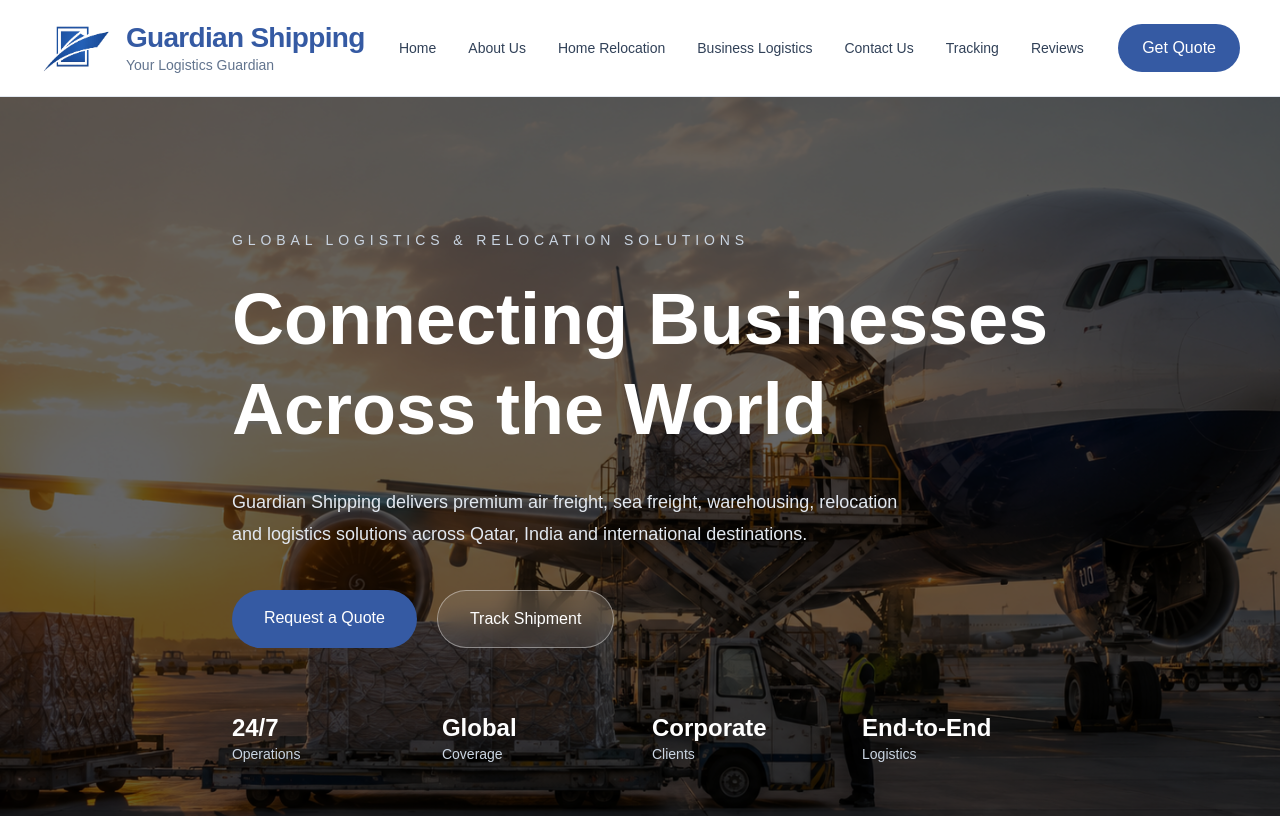
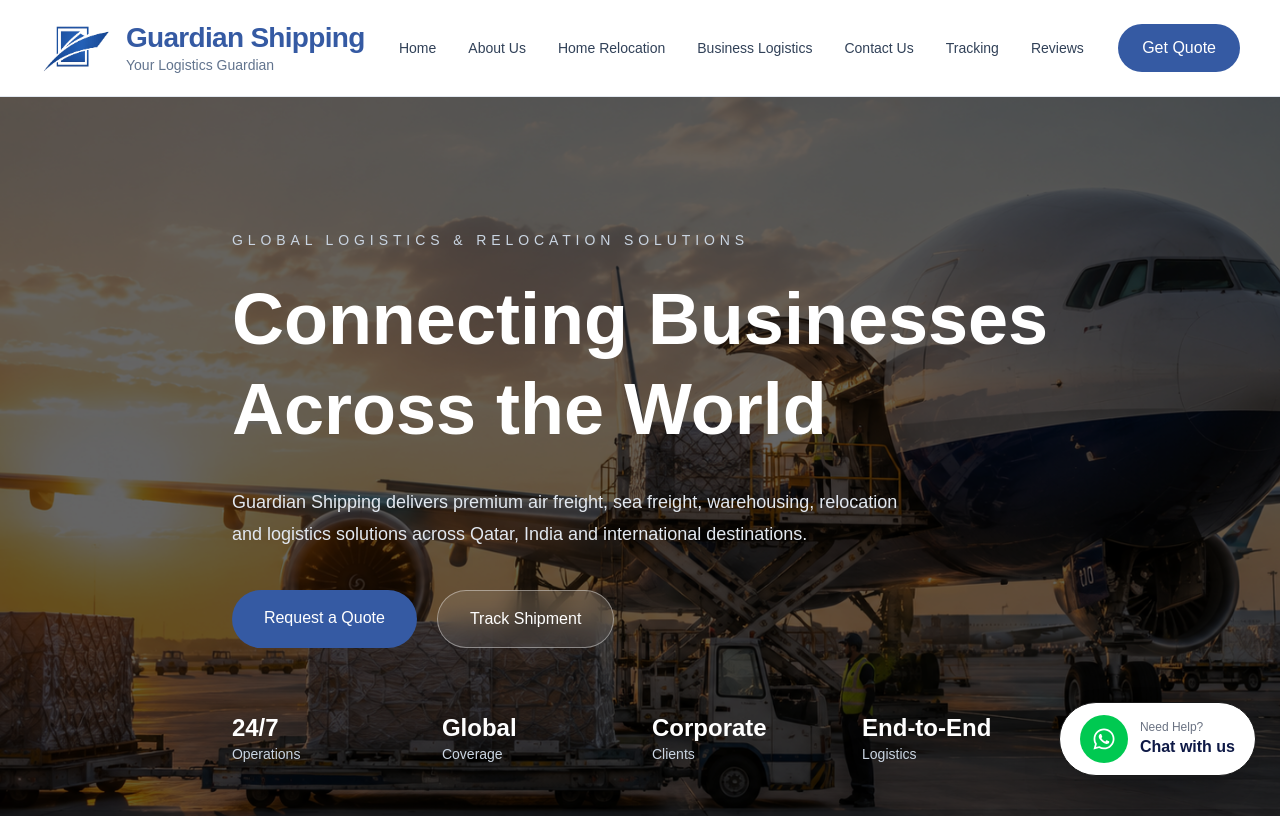
Before and after one commit to Ajiithh/guardian-shipping-enterprise, a Next.js app: page / in a window 1280 px wide. Shown: the top 816 px of the page. Built offline with nearby package versions, Linux system fonts and the light colour scheme.

Commit message:
Added WhatsApp integration

```diff
--- a/package.json
+++ b/package.json
@@ -14,6 +14,7 @@
     "next": "16.2.6",
     "react": "19.2.4",
     "react-dom": "19.2.4",
+    "react-icons": "^5.6.0",
     "resend": "^6.14.0"
   },
   "devDependencies": {
--- a/src/app/api/send-email/route.ts
+++ b/src/app/api/send-email/route.ts
@@ -36,6 +36,7 @@
 
         to: [
           "info@guardianshipping.com",
+          "ajith@guardianshipping.com",
         ],
 
         subject:
--- a/src/app/layout.tsx
+++ b/src/app/layout.tsx
@@ -2,6 +2,7 @@
 import type { Metadata } from "next";
 import Image from "next/image";
 import Link from "next/link";
+import WhatsAppButton from "@/components/WhatsAppButton";
 
 export const metadata: Metadata = {
   title: "Guardian Shipping",
@@ -88,6 +89,9 @@
         {/* Page Content */}
         <main>{children}</main>
 
+        <WhatsAppButton />
+        className="fixed bottom-6 right-6 z-50 flex items-center gap-3 bg-white shadow-2xl rounded-full px-5 py-3 border hover:scale-105 transition-all duration-300 animate-pulse"
+
         {/* ================= FOOTER ================= */}
         <footer className="bg-[#102847] text-white">
           <div className="mx-auto max-w-7xl px-6 py-16 lg:px-10">
--- /dev/null
+++ b/src/components/WhatsAppButton.tsx
@@ -0,0 +1,27 @@
+"use client";
+
+import { FaWhatsapp } from "react-icons/fa";
+
+export default function WhatsAppButton() {
+  const whatsappLink =
+    "https://wa.me/97433706057?text=Hi%20Guardian%20Shipping%2C%20I%20would%20like%20to%20get%20a%20quote.";
+
+  return (
+    <a
+      href={whatsappLink}
+      target="_blank"
+      rel="noopener noreferrer"
+      className="fixed bottom-6 right-6 z-50 flex items-center gap-3 bg-white shadow-2xl rounded-full px-5 py-3 border hover:scale-105 transition-all duration-300"
+      aria-label="Chat with Guardian Shipping on WhatsApp"
+    >
+      <div className="bg-green-500 text-white p-3 rounded-full">
+        <FaWhatsapp size={24} />
+      </div>
+
+      <div className="hidden sm:block">
+        <p className="text-xs text-gray-500">Need Help?</p>
+        <p className="font-semibold text-[#0e1946]">Chat with us</p>
+      </div>
+    </a>
+  );
+}
```
Also changed, not shown: 1 other file (tests, documents, lock files or other folders).
